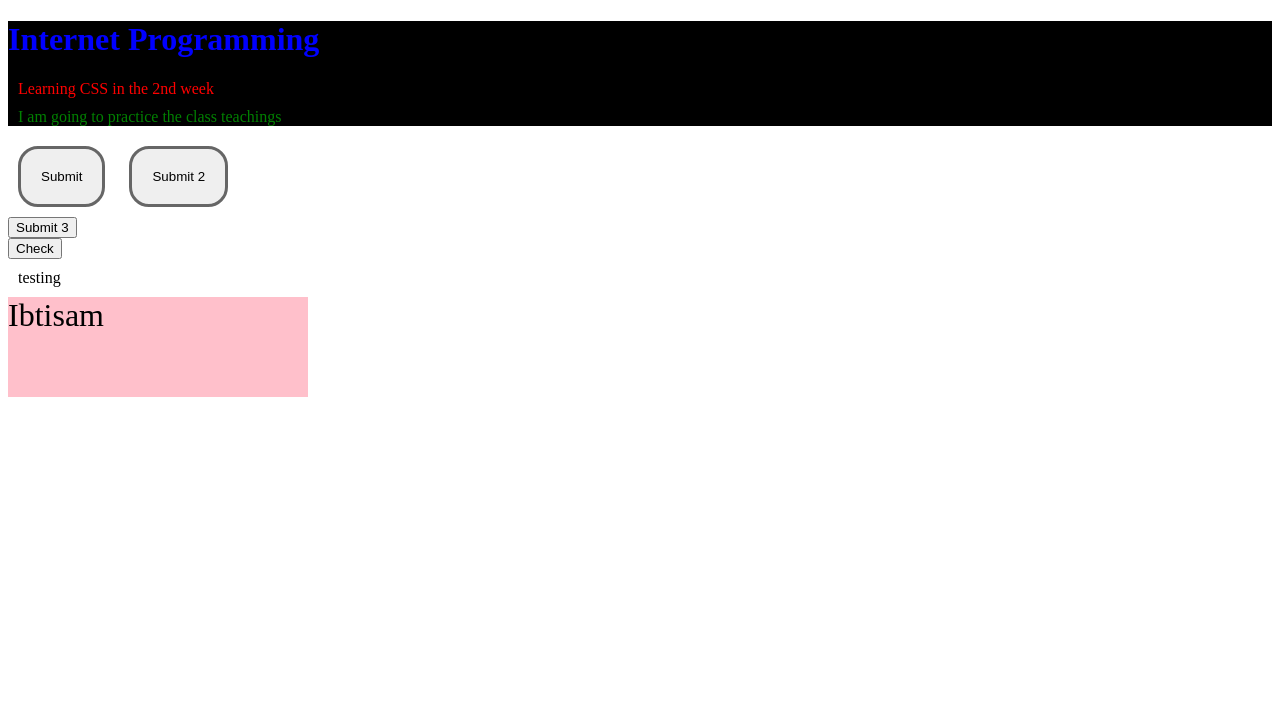
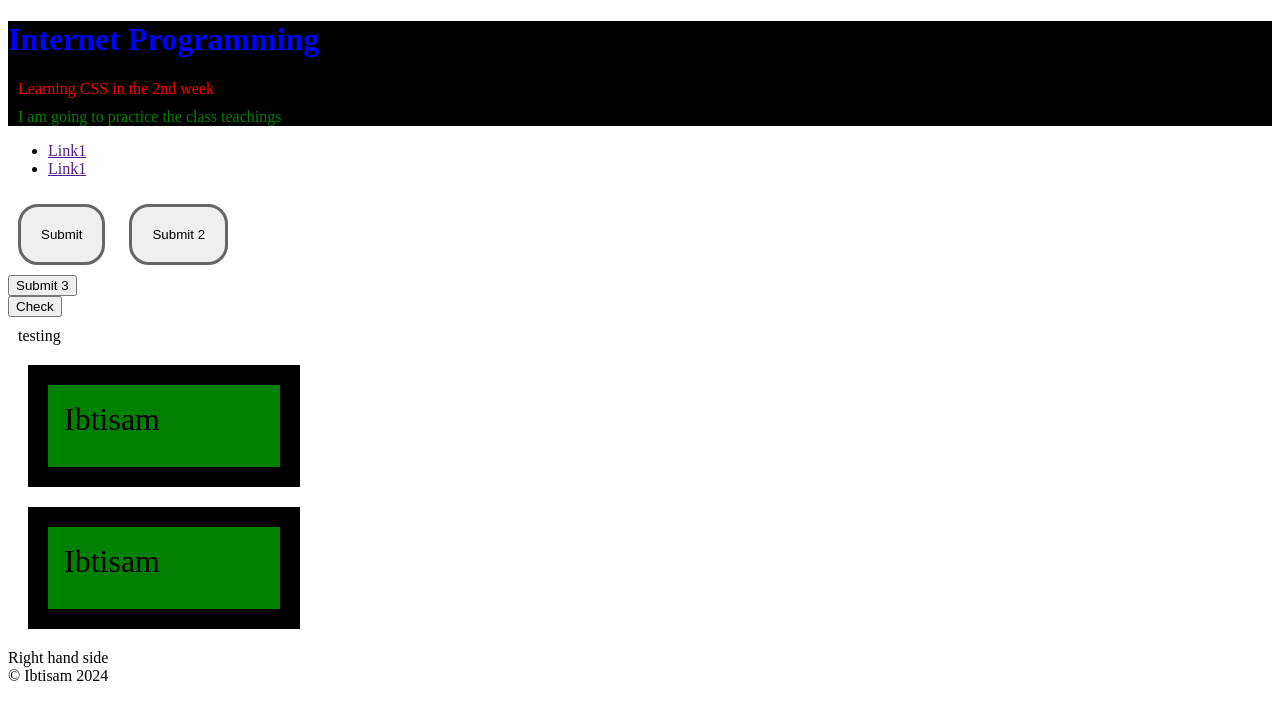
Before and after one commit to syedibtisam/Internet-Prog-Practice, a plain HTML site: page Practice/index.html in a window 1280 px wide. Drawn offline with Linux system fonts and the light colour scheme.

Commit message:
box model practice

```diff
--- a/Practice/index.html
+++ b/Practice/index.html
@@ -6,15 +6,24 @@
     <meta name="viewport" content="width=device-width, initial-scale=1.0">
     <link rel="stylesheet" href="styles.css">
     <!-- rel:relationship tells the browser what type of file is being referenced -->
-    <title>Week 2</title>
+    <title>Practice</title>
 </head>
 
 <body>
+    <header>
         <div id="section-1">
             <h1 class="heading">Internet Programming</h1>
             <p class="line-1">Learning CSS in the 2nd week</p>
             <p class="line-2">I am going to practice the class teachings</p>
         </div>
+    </header>
+    <nav>
+        <ul>
+            <li><a href="">Link1</a></li>
+            <li><a href="">Link1</a></li>
+        </ul>
+    </nav>
+    <main>
         <div class="form-1">
             <input type="button" value="Submit">
             <input type="button" value="Submit 2">
@@ -27,6 +36,14 @@
 
         <!-- Box Model Learning -->
         <div class="box">Ibtisam</div>
+        <div class="box">Ibtisam</div>
+    </main>
+    <aside>
+        Right hand side
+    </aside>
+    <footer>
+        &copy; Ibtisam 2024
+    </footer>
 </body>
 
 </html>
--- a/Practice/styles.css
+++ b/Practice/styles.css
@@ -22,11 +22,21 @@ p {
     margin: 10px;
 }
 
-
+/* Box Model learning */
 .box {
     font-size: 2rem;
-    background-color: pink;
+    background-color: green;
     /* Box Model */
-    width: 300px;
-    height: 100px;
+    width: 200px;
+    height: 50px;
+
+    /* padding: 10px; */
+    padding: 0.5em;
+    border: 20px solid black;
+    margin: 20px;
+    /* does not includes in the element so it only makes
+    the exact differecen as specified which 20,
+    it wont be 40 for each element */
+
+
 }
```
Lines whose indentation alone changed are shown as unchanged.
